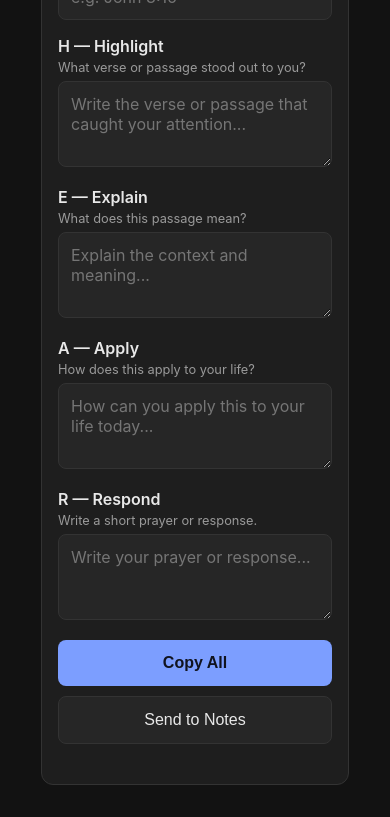
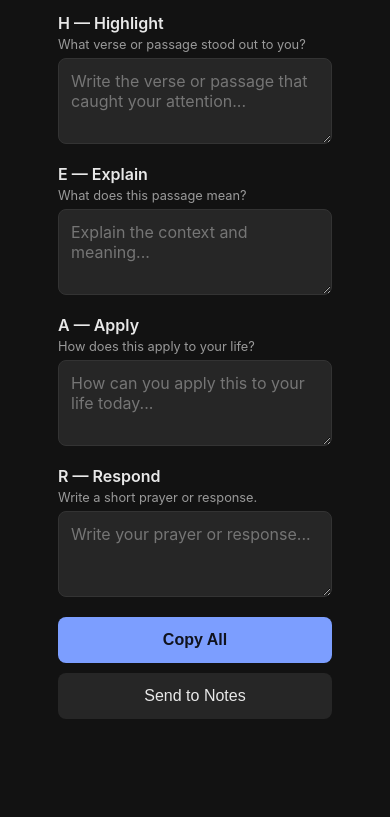
Before and after one commit to Iron2717/HEAR, a plain HTML site: page index.html in a window 390 px wide. Shown: the part 243-1060 px from the top of the page. After the commit the page ends 1018 px from the top, so only its background shows below. Drawn offline with Linux system fonts and the light colour scheme.

Commit message:
Remove outer card outline; only inputs keep borders, tighten mobile fit

```diff
--- a/style.css
+++ b/style.css
@@ -24,8 +24,8 @@
 .app {
   max-width: 960px;
   margin: 0 auto;
-  padding: max(20px, env(safe-area-inset-top)) max(16px, env(safe-area-inset-right))
-    max(32px, env(safe-area-inset-bottom)) max(16px, env(safe-area-inset-left));
+  padding: max(16px, env(safe-area-inset-top)) max(14px, env(safe-area-inset-right))
+    max(32px, env(safe-area-inset-bottom)) max(14px, env(safe-area-inset-left));
 }
 
 .app-header {
@@ -53,10 +53,7 @@
 }
 
 .editor {
-  background: var(--surface);
-  border: 1px solid var(--border);
-  border-radius: 12px;
-  padding: 16px;
+  padding: 0;
   max-width: 700px;
   margin: 0 auto;
 }
@@ -149,7 +146,6 @@
 .btn:not(.primary):not(.danger) {
   background: var(--surface-alt);
   color: var(--text);
-  border: 1px solid var(--border);
 }
 
 .btn:not(.primary):not(.danger):hover {
```
